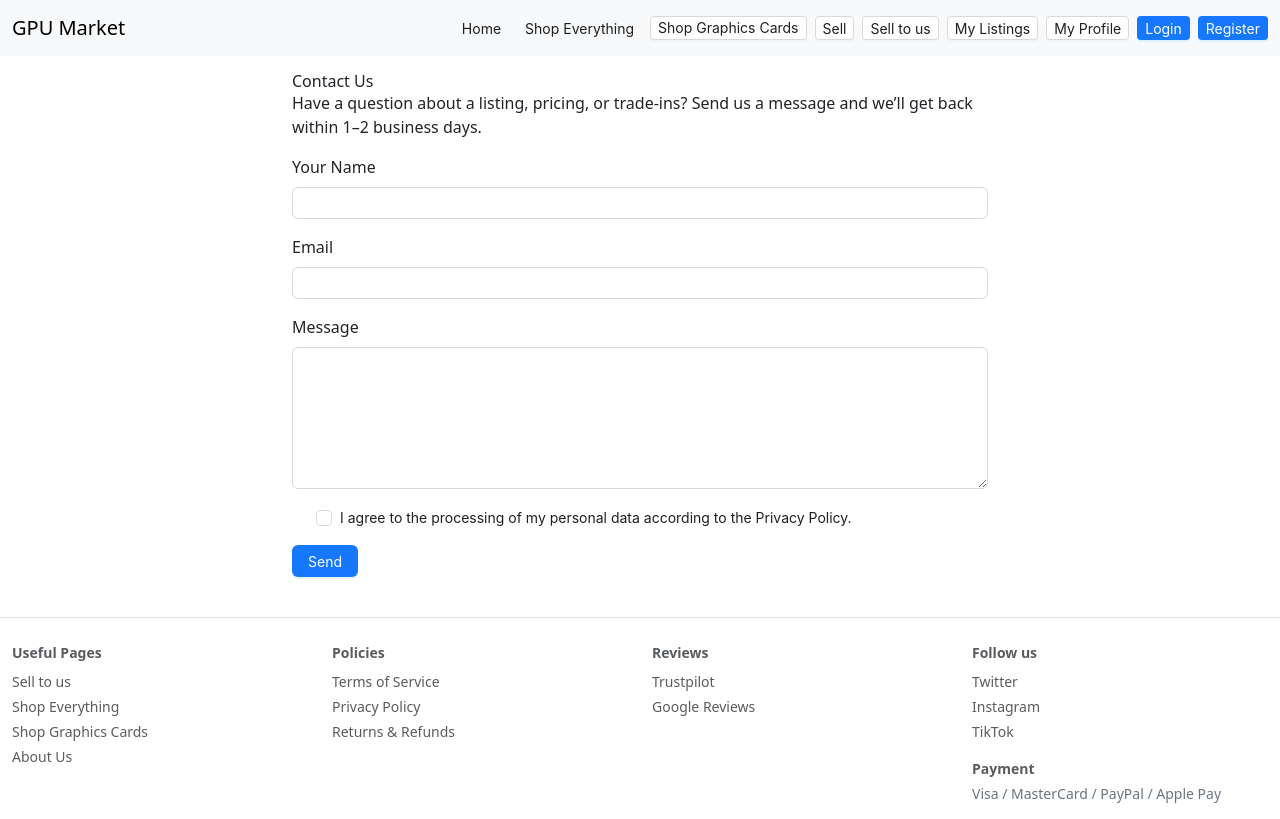
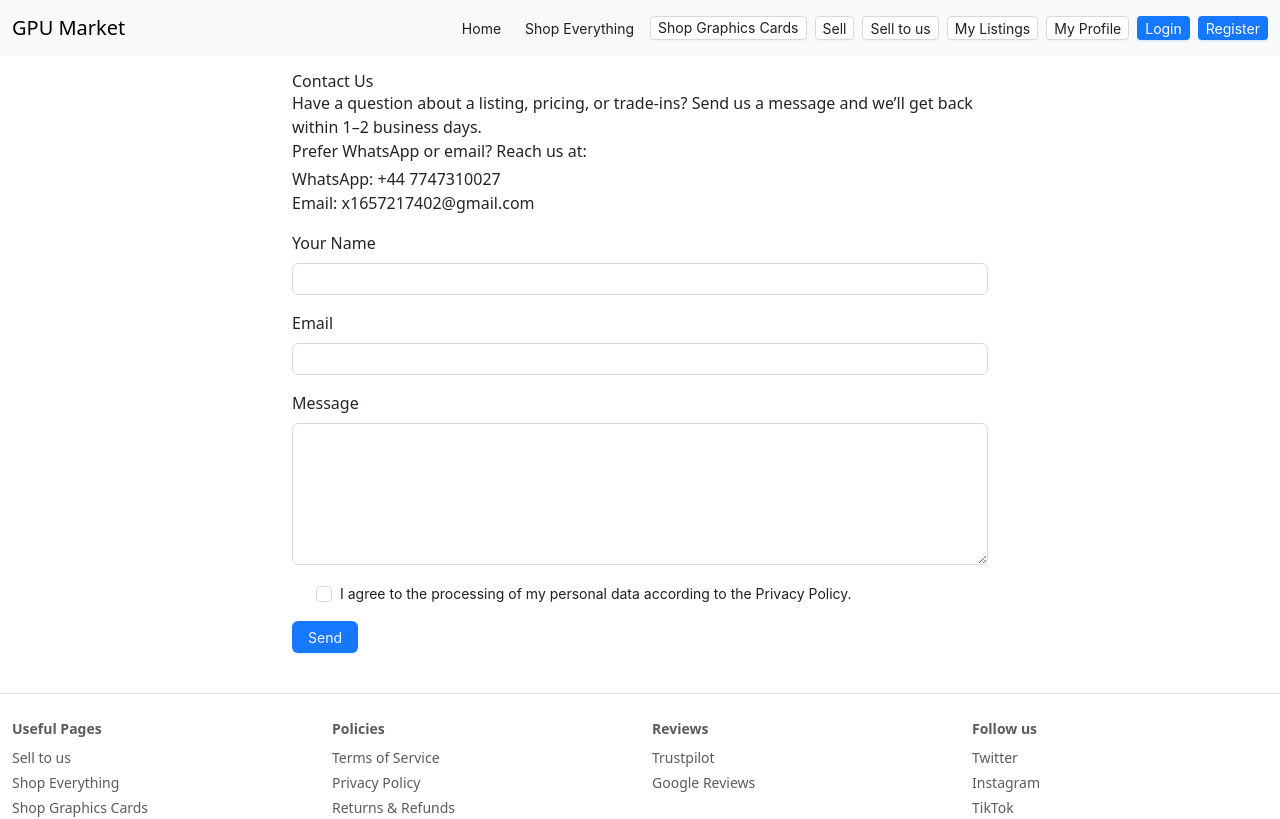
Before and after one commit to cswenyuanxiao/gpu-market-mvp, a React (Vite) app in the folder frontend-spa/: page /contact in a window 1280 px wide. Shown: the top 819 px of the page. Built offline with nearby package versions, Linux system fonts and the light colour scheme; no server answers.

Commit message:
docs(contact): add WhatsApp/email across About/Privacy/Terms/Contact

```diff
--- a/frontend-spa/src/pages/About.tsx
+++ b/frontend-spa/src/pages/About.tsx
@@ -27,6 +27,17 @@ export default function About() {
         Questions? <a href="/contact">Contact us</a>. For trade-ins, see{' '}
         <a href="/sell-to-us">Sell to us</a>.
       </p>
+      <ul>
+        <li>
+          WhatsApp:{' '}
+          <a href="https://wa.me/447747310027" target="_blank" rel="noreferrer">
+            +44 7747310027
+          </a>
+        </li>
+        <li>
+          Email: <a href="mailto:x1657217402@gmail.com">x1657217402@gmail.com</a>
+        </li>
+      </ul>
     </div>
   );
 }
--- a/frontend-spa/src/pages/Contact.tsx
+++ b/frontend-spa/src/pages/Contact.tsx
@@ -50,6 +50,18 @@ export default function Contact() {
           Have a question about a listing, pricing, or trade-ins? Send us a message and we’ll get
           back within 1–2 business days.
         </p>
+        <p className="mb-1">Prefer WhatsApp or email? Reach us at:</p>
+        <ul className="mb-0">
+          <li>
+            WhatsApp:{' '}
+            <a href="https://wa.me/447747310027" target="_blank" rel="noreferrer">
+              +44 7747310027
+            </a>
+          </li>
+          <li>
+            Email: <a href="mailto:x1657217402@gmail.com">x1657217402@gmail.com</a>
+          </li>
+        </ul>
       </div>
       <form onSubmit={handleSubmit(onSubmit)}>
         <FormField label="Your Name" htmlFor="name" error={errors.name?.message}>
--- a/frontend-spa/src/pages/Privacy.tsx
+++ b/frontend-spa/src/pages/Privacy.tsx
@@ -35,6 +35,17 @@ export default function Privacy() {
       <p>
         Questions? <a href="/contact">Contact us</a>.
       </p>
+      <ul>
+        <li>
+          WhatsApp:{' '}
+          <a href="https://wa.me/447747310027" target="_blank" rel="noreferrer">
+            +44 7747310027
+          </a>
+        </li>
+        <li>
+          Email: <a href="mailto:x1657217402@gmail.com">x1657217402@gmail.com</a>
+        </li>
+      </ul>
     </div>
   );
 }
--- a/frontend-spa/src/pages/Terms.tsx
+++ b/frontend-spa/src/pages/Terms.tsx
@@ -55,6 +55,17 @@ export default function Terms() {
       <p>
         For questions about these Terms, please <a href="/contact">contact us</a>.
       </p>
+      <ul>
+        <li>
+          WhatsApp:{' '}
+          <a href="https://wa.me/447747310027" target="_blank" rel="noreferrer">
+            +44 7747310027
+          </a>
+        </li>
+        <li>
+          Email: <a href="mailto:x1657217402@gmail.com">x1657217402@gmail.com</a>
+        </li>
+      </ul>
     </div>
   );
 }
```
